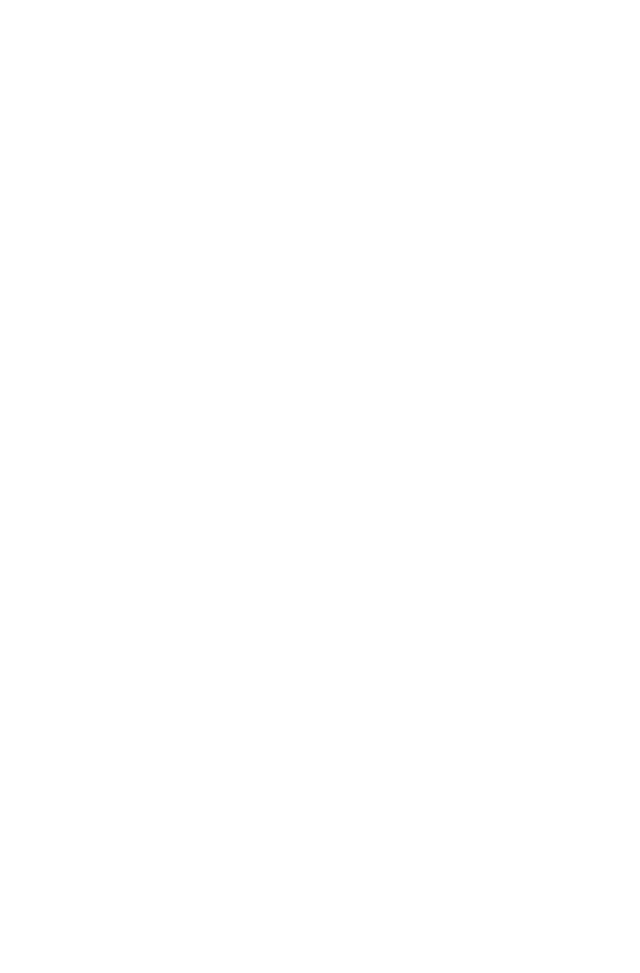
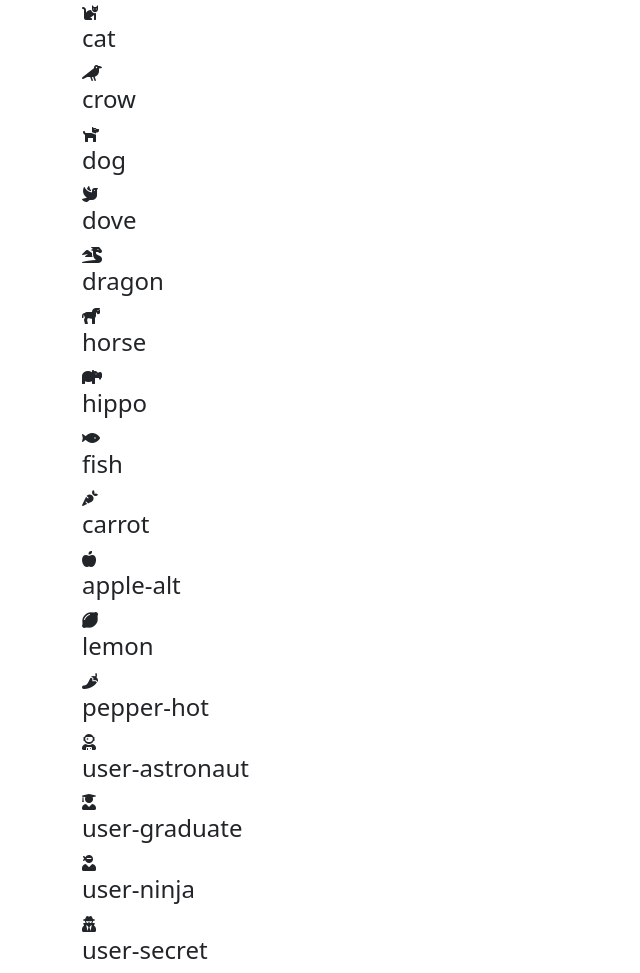
Before and after one commit to samuelepietrasanta/js-es6-icons, a plain HTML site: page index.html in a window 1280 px wide. Shown: the whole page, without its empty margins (0-640 px from the left). Before the commit the page ends 800 px from the top, so only its background shows below. Drawn offline with nearby package versions, Linux system fonts and the light colour scheme.

Commit message:
milestone 1 completed

```diff
--- a/index.html
+++ b/index.html
@@ -13,6 +13,13 @@
 </head>
 <body>
 
+    <div class="container">
+        <div class="row">
+            <div class="col-12" id="layout_id">
+            </div>
+        </div>
+    </div>
+
 
 
 
--- a/js/myscript.js
+++ b/js/myscript.js
@@ -0,0 +1,163 @@
+
+//MILESTONE 1
+//Partendo dalla seguente struttura dati , mostriamo in pagina tutte le icone disponibili come da layout.
+
+
+let icons = [
+	{
+		name: 'cat',
+		prefix: 'fa-',
+		type: 'animal',
+		family: 'fas'
+	},
+	{
+		name: 'crow',
+		prefix: 'fa-',
+		type: 'animal',
+		family: 'fas'
+	},
+	{
+		name: 'dog',
+		prefix: 'fa-',
+		type: 'animal',
+		family: 'fas'
+	},
+	{
+		name: 'dove',
+		prefix: 'fa-',
+		type: 'animal',
+		family: 'fas'
+	},
+	{
+		name: 'dragon',
+		prefix: 'fa-',
+		type: 'animal',
+		family: 'fas'
+	},
+	{
+		name: 'horse',
+		prefix: 'fa-',
+		type: 'animal',
+		family: 'fas'
+	},
+	{
+		name: 'hippo',
+		prefix: 'fa-',
+		type: 'animal',
+		family: 'fas'
+	},
+	{
+		name: 'fish',
+		prefix: 'fa-',
+		type: 'animal',
+		family: 'fas'
+	},
+	{
+		name: 'carrot',
+		prefix: 'fa-',
+		type: 'vegetable',
+		family: 'fas'
+	},
+	{
+		name: 'apple-alt',
+		prefix: 'fa-',
+		type: 'vegetable',
+		family: 'fas'
+	},
+	{
+		name: 'lemon',
+		prefix: 'fa-',
+		type: 'vegetable',
+		family: 'fas'
+	},
+	{
+		name: 'pepper-hot',
+		prefix: 'fa-',
+		type: 'vegetable',
+		family: 'fas'
+	},
+	{
+		name: 'user-astronaut',
+		prefix: 'fa-',
+		type: 'user',
+		family: 'fas'
+	},
+	{
+		name: 'user-graduate',
+		prefix: 'fa-',
+		type: 'user',
+		family: 'fas'
+	},
+	{
+		name: 'user-ninja',
+		prefix: 'fa-',
+		type: 'user',
+		family: 'fas'
+	},
+	{
+		name: 'user-secret',
+		prefix: 'fa-',
+		type: 'user',
+		family: 'fas'
+	}
+];
+
+//mostriamo in pagina tutte le icone disponibili come da layout.
+
+let container = document.getElementById("layout_id");
+mostraicone(icons , container)
+
+
+
+// MILESTONE 2
+// Coloriamo le icone per tipo
+
+console.log(getSpecificProperty(icons,"type"));
+
+
+
+
+
+
+
+
+
+
+
+
+// FUNZIONI
+
+function mostraicone(array , container){
+
+    array.forEach((element) => {
+
+        const {name, prefix , type , family} = element;
+
+        container.innerHTML +=
+        `<div>
+            <i class="${family} ${prefix}${name}"></i>
+            <h4>${name}</h4>
+        </div>`
+    });
+
+}
+
+/**
+ * La funzione ritorna in un array tutte le varianti della proprietà inserita -property-
+ * che sono all'interno dell'array dato -array-.
+ *
+ * @param array
+ * @param property
+ */
+ function getSpecificProperty(array , property){
+    const properties = [];
+
+    array.forEach((element) =>{
+        if (! properties.includes(element[property])){
+            properties.push(element[property]);
+        }
+
+    return properties
+    })
+
+}
```
